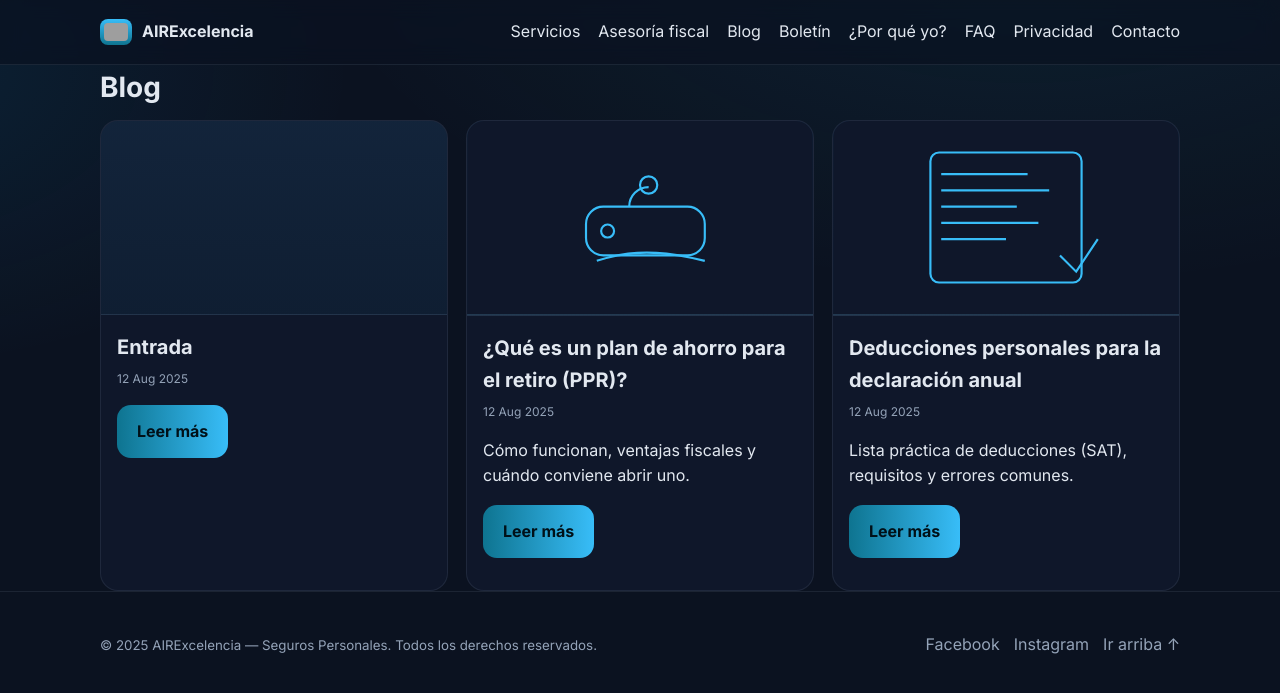
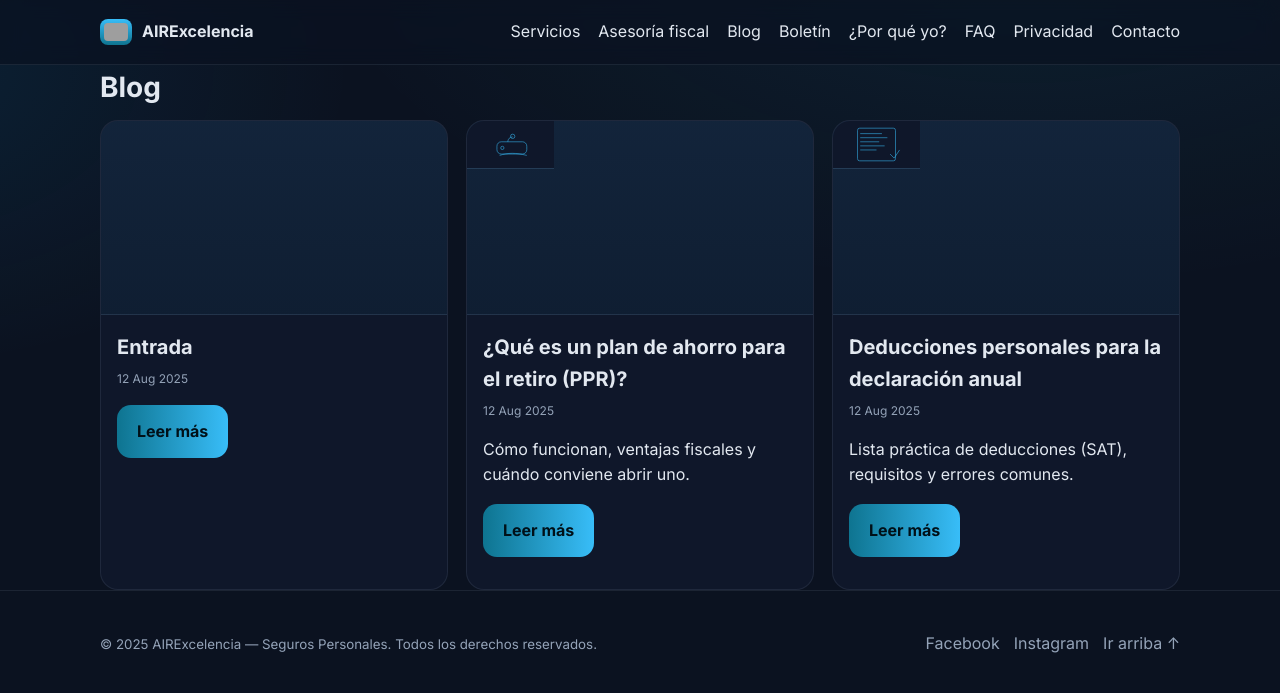
Before and after one commit to AIRExcelencia/airexcelencia, a Jekyll site: the page built from blog/index.html, in a window 1280 px wide. Shown: the top 693 px of the page. Built offline with Jekyll 4.4.1, drawn with Linux system fonts in a browser that asks for light colours; grey boxes are pictures that could not be loaded.

Commit message:
Update index.html

```diff
--- a/blog/index.html
+++ b/blog/index.html
@@ -10,7 +10,7 @@ description: Artículos sobre seguros personales, deducibilidad y retiro.
       <article class="post-card">
         <a href="{{ post.url | relative_url }}" class="post-thumb">
           {% if post.image %}
-            <img src="{{ post.image | relative_url }}" alt="" class="post-thumb" style="width:100%;height:100%;object-fit:cover">
+            <img src="{{ post.image | relative_url }}" alt="" class="post-thumb" style="width:25%;height:25%;object-fit:cover">
           {% endif %}
         </a>
         <div class="post-body">
```
